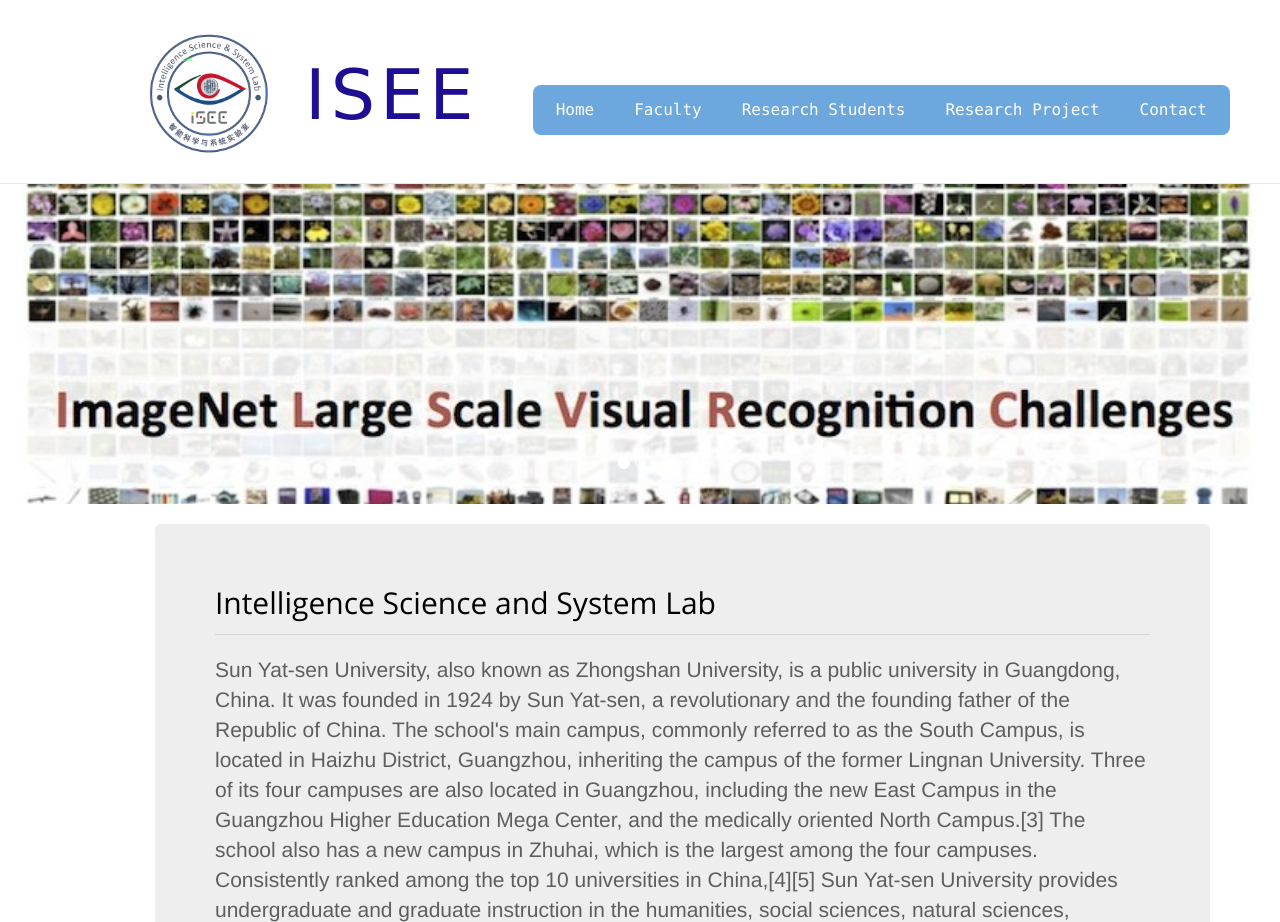
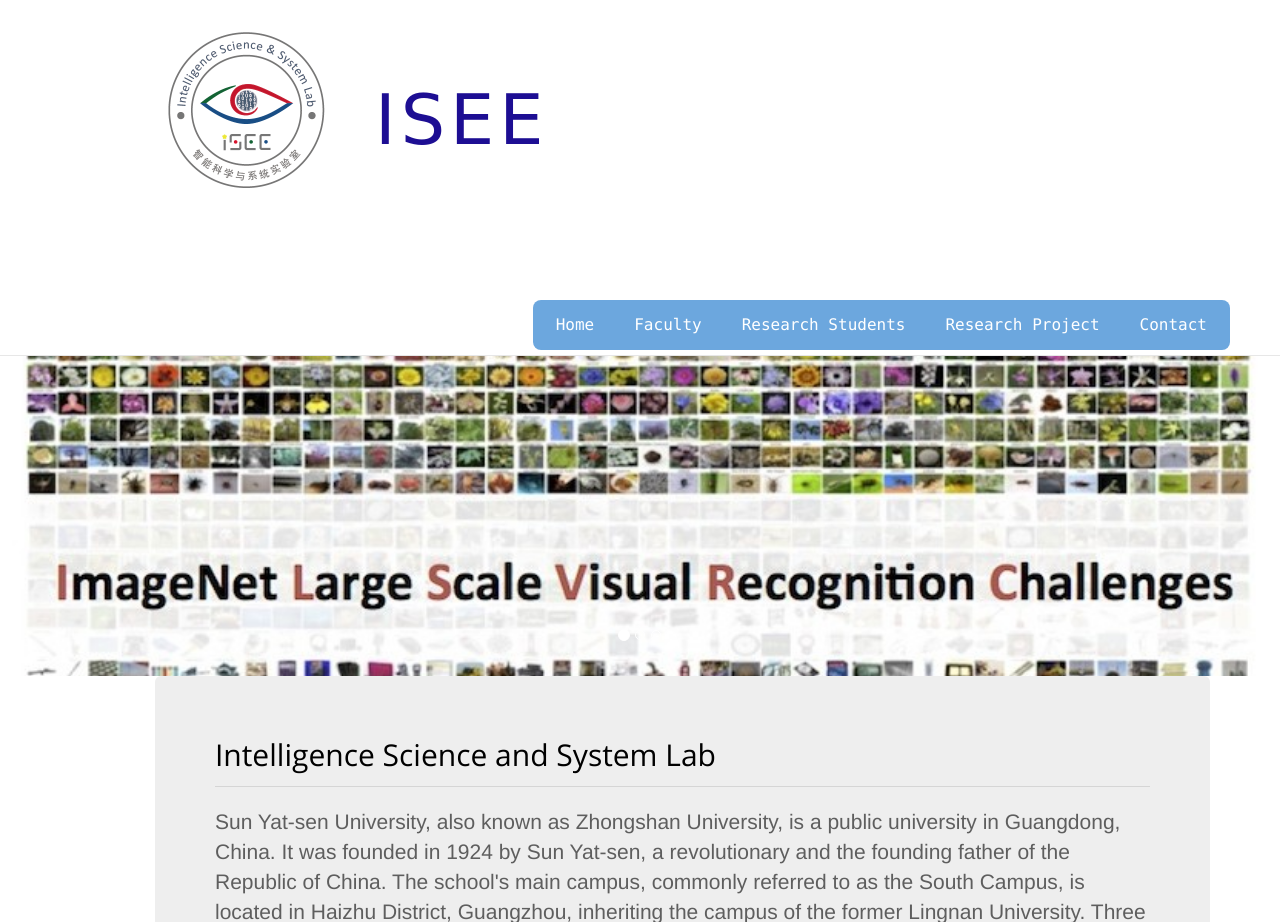
Before and after one commit to alanwsx/Lab-homepage-1, a Flask app: page / in a window 1280 px wide. Shown: the top 922 px of the page. Run offline with Flask 2, Linux system fonts and the light colour scheme; parts of the project's set-up code (start-up, migrations or seed data) failed here and were passed over; some libraries are stand-ins or nearby versions.

Commit message:
换logo文件

```diff
--- a/app/static/css/lab.css
+++ b/app/static/css/lab.css
@@ -22,13 +22,13 @@
     /*Arial, sans-serif*/
     /*lucida console*/
     height: 100px;
-    margin-top: 15px;
+    margin-top: 60px;
     margin-left: 30px;
 }
 
 
 .lab-nav-btn {
-    margin-top: 55px;
+    margin-top: 120px;
     border-radius: 8px;
     padding: 0 3px;
 }
@@ -42,7 +42,7 @@
 
 
 .navbar {
-    padding-top: 30px;
+    padding-top: 10px;
     padding-bottom: 5px;
     padding-left: 50px;
     padding-right: 50px;
@@ -84,7 +84,7 @@ body { font-weight: normal;}
 }
 
 .container-fluid {
-    margin-bottom: 20px;
+    margin-bottom: 0px;
 }
 
 .footer {
--- a/app/templates/base.html
+++ b/app/templates/base.html
@@ -30,7 +30,7 @@
     <!-- Brand and toggle get grouped for better mobile display -->
 
     <div class="navbar-header">
-        <img src="{{url_for('static', filename = 'pic/icon.png')}}" width="130" style="margin-left:80px;"/>
+        <img src="{{url_for('static', filename = 'pic/logo.png')}}" width="200" style="margin-left:80px;"/>
 
     </div>
     <div class="navbar-header">
```
Also changed, not shown: Logo 设计图/LOGO.png (added), app/static/pic/icon.png (deleted), app/static/pic/logo.png (added), 1 other file.
